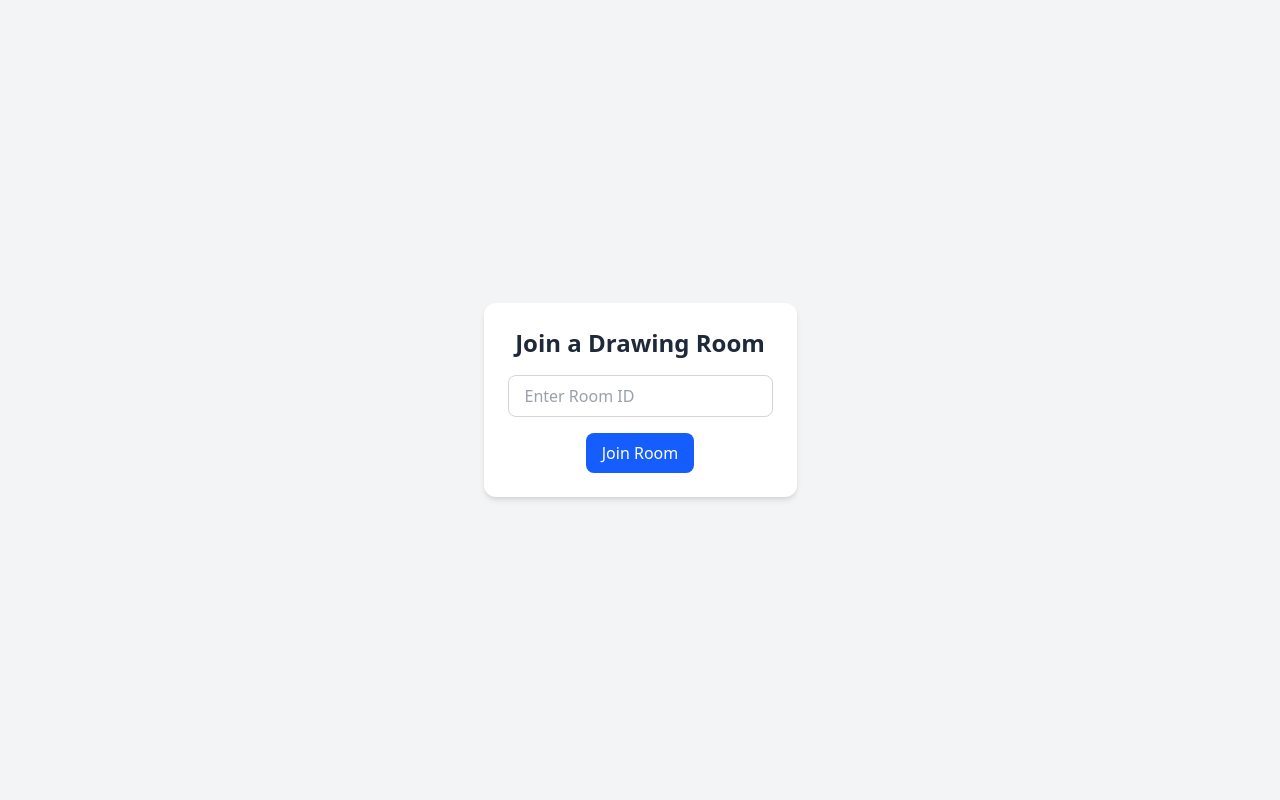
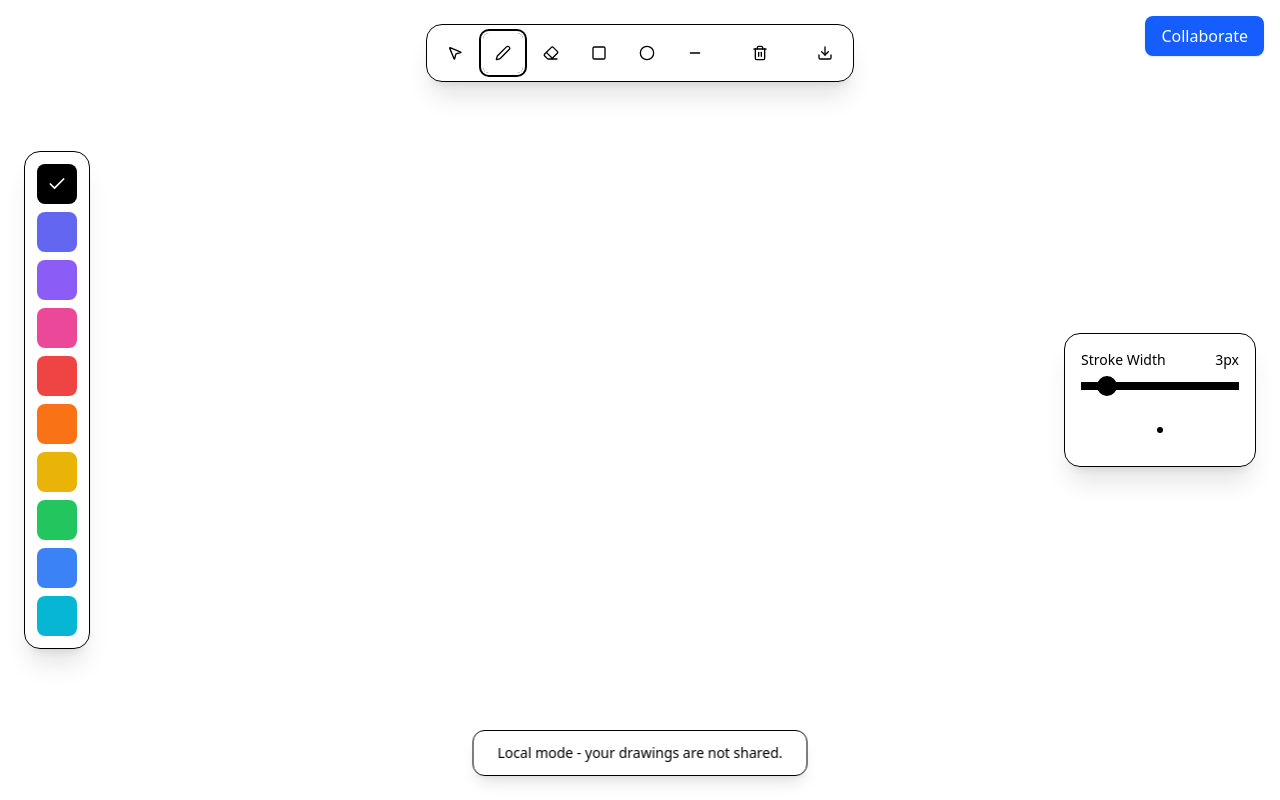
Before and after one commit to OPCODE-Open-Spring-Fest/collab-canvas, a React (Vite) app in the folder client/: page / in a window 1280 px wide. Built offline with nearby package versions, Linux system fonts and the light colour scheme; no server answers.

Commit message:
feat: simplify App component and enhance Canvas collaboration features

```diff
--- a/client/src/App.jsx
+++ b/client/src/App.jsx
@@ -1,43 +1,9 @@
-import { useState } from "react";
 import { Canvas } from "./components/Canvas";
 
 function App() {
-    const [roomId, setRoomId] = useState("");
-    const [joined, setJoined] = useState(false);
-
-    const handleJoin = () => {
-        if (!roomId.trim()) {
-            alert("Please enter a valid Room ID");
-            return;
-        }
-        setJoined(true);
-    };
 
     return (
-        <main className="w-full h-screen flex items-center justify-center bg-gray-100">
-            {!joined ? (
-                <div className="flex flex-col items-center gap-4 p-6 bg-white rounded-xl shadow-md">
-                    <h1 className="text-2xl font-bold text-gray-800">
-                        Join a Drawing Room
-                    </h1>
-                    <input
-                        type="text"
-                        placeholder="Enter Room ID"
-                        value={roomId}
-                        onChange={(e) => setRoomId(e.target.value)}
-                        className="border border-gray-300 rounded-lg px-4 py-2 text-gray-700 focus:outline-none focus:ring-2 focus:ring-blue-500"
-                    />
-                    <button
-                        onClick={handleJoin}
-                        className="bg-blue-600 hover:bg-blue-700 text-white px-4 py-2 rounded-lg font-medium transition-all"
-                    >
-                        Join Room
-                    </button>
-                </div>
-            ) : (
-                <Canvas roomId={roomId} />
-            )}
-        </main>
+        <><Canvas/></>
     );
 }
 
--- a/client/src/components/Canvas.jsx
+++ b/client/src/components/Canvas.jsx
@@ -4,11 +4,10 @@ import { ColorPicker } from "./ColorPicker";
 import { StrokeControl } from "./StrokeControl";
 import { toast } from "sonner";
 import { io } from "socket.io-client";
-import { jsPDF } from "jspdf";
 
 export const Canvas = () => {
   const canvasRef = useRef(null);
-  const [activeTool, setActiveTool] = useState("pen"); // default = pen
+  const [activeTool, setActiveTool] = useState("pen");
   const [activeColor, setActiveColor] = useState("#000000");
   const [strokeWidth, setStrokeWidth] = useState(3);
   const [isDrawing, setIsDrawing] = useState(false);
@@ -20,18 +19,19 @@ export const Canvas = () => {
 
   // Collaboration
   const [roomId, setRoomId] = useState("");
-  const [joined, setJoined] = useState(false);
+  const [joined, setJoined] = useState(false); // false = local mode
   const [socket, setSocket] = useState(null);
+  const [isModalOpen, setIsModalOpen] = useState(false); // controls modal visibility
 
-  // Initialize socket connection
+  // Initialize socket connection (always available but idle until joined)
   useEffect(() => {
-    const s = io("http://localhost:3000"); // replace with your backend URL
+    const s = io("http://localhost:3000");
     setSocket(s);
 
     s.on("connect", () => console.log("Connected to server:", s.id));
 
-    // Handle strokes from other users
     s.on("draw", ({ x, y, color, width, type, tool }) => {
+      if (!joined) return; // only listen when in collab mode
       const ctx = canvasRef.current?.getContext("2d");
       if (!ctx) return;
 
@@ -43,7 +43,7 @@ export const Canvas = () => {
     });
 
     return () => s.disconnect();
-  }, []);
+  }, [joined]);
 
   // Canvas setup
   useEffect(() => {
@@ -63,7 +63,7 @@ export const Canvas = () => {
     };
 
     window.addEventListener("resize", handleResize);
-    toast.success("Canvas ready! Start drawing!");
+    toast.success("Canvas ready! Local mode active.");
     return () => window.removeEventListener("resize", handleResize);
   }, []);
 
@@ -71,26 +71,16 @@ export const Canvas = () => {
   useEffect(() => {
     const handleKeyDown = (e) => {
       if (!isCanvasFocused) return;
-
-      if (e.key === "p" || e.key === "P" || e.key === "1") {
-        handleToolChange("pen");
-      } else if (e.key === "e" || e.key === "E" || e.key === "2") {
-        handleToolChange("eraser");
-      } else if (e.key === "l" || e.key === "L" || e.key === "3") {
-        handleToolChange("line");
-      }
+      if (e.key === "p" || e.key === "P" || e.key === "1") handleToolChange("pen");
+      else if (e.key === "e" || e.key === "E" || e.key === "2") handleToolChange("eraser");
+      else if (e.key === "l" || e.key === "L" || e.key === "3") handleToolChange("line");
     };
-
     window.addEventListener("keydown", handleKeyDown);
     return () => window.removeEventListener("keydown", handleKeyDown);
   }, [isCanvasFocused]);
 
   // Drawing logic
   const startDrawing = (e) => {
-    if (!joined) {
-      toast.error("Join a room first!");
-      return;
-    }
     const canvas = canvasRef.current;
     const ctx = canvas?.getContext("2d");
     if (!ctx) return;
@@ -105,6 +95,8 @@ export const Canvas = () => {
     if (activeTool === "pen" || activeTool === "eraser") {
       ctx.beginPath();
       ctx.moveTo(x, y);
+
+      if (joined && socket)
         socket.emit("draw", {
           roomId,
           x,
@@ -137,6 +129,7 @@ export const Canvas = () => {
       ctx.lineTo(x, y);
       ctx.stroke();
 
+      if (joined && socket)
         socket.emit("draw", {
           roomId,
           x,
@@ -175,7 +168,8 @@ export const Canvas = () => {
     if (!roomId.trim() || !socket) return;
     socket.emit("join-room", roomId.trim());
     setJoined(true);
-    toast.success(`Joined room: ${roomId}`);
+    setIsModalOpen(false);
+    toast.success(`Collaborative mode active - joined room: ${roomId}`);
   };
 
   const handleToolChange = (tool) => {
@@ -183,54 +177,11 @@ export const Canvas = () => {
     toast.info(`${tool.charAt(0).toUpperCase() + tool.slice(1)} tool selected`);
   };
 
-  const handleExport = (format) => {
-    const canvas = canvasRef.current;
-    if (!canvas) return;
-
-    try {
-      if (format === "png") {
-        canvas.toBlob((blob) => {
-          const url = URL.createObjectURL(blob);
-          const link = document.createElement("a");
-          link.href = url;
-          link.download = `canvas-${Date.now()}.png`;
-          link.click();
-          URL.revokeObjectURL(url);
-          toast.success("Canvas exported as PNG!");
-        });
-      } else if (format === "svg") {
-        // Create SVG from canvas
-        const svgString = `
-          <svg xmlns="http://www.w3.org/2000/svg" width="${canvas.width}" height="${canvas.height}">
-            <foreignObject width="100%" height="100%">
-              <img xmlns="http://www.w3.org/1999/xhtml" src="${canvas.toDataURL()}" width="${canvas.width}" height="${canvas.height}"/>
-            </foreignObject>
-          </svg>
-        `;
-        const blob = new Blob([svgString], { type: "image/svg+xml" });
-        const url = URL.createObjectURL(blob);
-        const link = document.createElement("a");
-        link.href = url;
-        link.download = `canvas-${Date.now()}.svg`;
-        link.click();
-        URL.revokeObjectURL(url);
-        toast.success("Canvas exported as SVG!");
-      } else if (format === "pdf") {
-        // Export as PDF using jsPDF
-        const imgData = canvas.toDataURL("image/png");
-        const pdf = new jsPDF({
-          orientation: canvas.width > canvas.height ? "landscape" : "portrait",
-          unit: "px",
-          format: [canvas.width, canvas.height],
-        });
-
-        pdf.addImage(imgData, "PNG", 0, 0, canvas.width, canvas.height);
-        pdf.save(`canvas-${Date.now()}.pdf`);
-        toast.success("Canvas exported as PDF!");
-      }
-    } catch (error) {
-      toast.error("Failed to export canvas!");
-      console.error("Export error:", error);
+  const handleExitRoom = () => {
+    if (socket) {
+      socket.emit("leave-room", roomId);
+      setJoined(false);
+      toast.success(`Left room: ${roomId}`);
     }
   };
 
@@ -240,8 +191,22 @@ export const Canvas = () => {
         activeTool={activeTool}
         onToolChange={handleToolChange}
         onClear={handleClear}
-        onExport={handleExport}
       />
+
+      {joined ?  <button
+        onClick={() => handleExitRoom()}
+        className="fixed top-4 right-4 bg-red-700 text-white px-4 py-2 rounded-lg shadow hover:bg-red-800 z-50"
+      >
+        Exit Room
+      </button>
+      : <button
+        onClick={() => setIsModalOpen(true)}
+        className="fixed top-4 right-4 bg-blue-600 text-white px-4 py-2 rounded-lg shadow hover:bg-blue-700 z-50"
+      >
+        Collaborate
+      </button> }
+
+
       <ColorPicker activeColor={activeColor} onColorChange={setActiveColor} />
       <StrokeControl
         strokeWidth={strokeWidth}
@@ -260,7 +225,7 @@ export const Canvas = () => {
         className="cursor-crosshair focus:outline-2 focus:outline-primary"
       />
 
-      {!joined && (
+      {isModalOpen && (
         <div className="fixed top-1/2 left-1/2 -translate-x-1/2 -translate-y-1/2 bg-white/90 border border-gray-400 rounded-xl shadow-xl p-6 z-50 flex flex-col items-center gap-3">
           <h2 className="text-xl font-semibold">Join a Room</h2>
           <input
@@ -276,13 +241,21 @@ export const Canvas = () => {
           >
             Join Room
           </button>
+          <button
+            onClick={() => setIsModalOpen(false)}
+            className="text-sm text-gray-600 mt-2 hover:underline"
+          >
+            Cancel
+          </button>
         </div>
       )}
 
       <div className="fixed bottom-6 left-1/2 -translate-x-1/2 pointer-events-none">
         <div className="bg-toolbar/95 border border-toolbar-border rounded-xl shadow-lg backdrop-blur-sm px-6 py-3">
           <p className="text-sm text-foreground font-medium">
-            Welcome to CollabCanvas — Select a tool and start drawing!
+            {joined
+              ? `Connected to Room: ${roomId}`
+              : "Local mode - your drawings are not shared."}
           </p>
         </div>
       </div>
```
Lines whose indentation alone changed are shown as unchanged.
